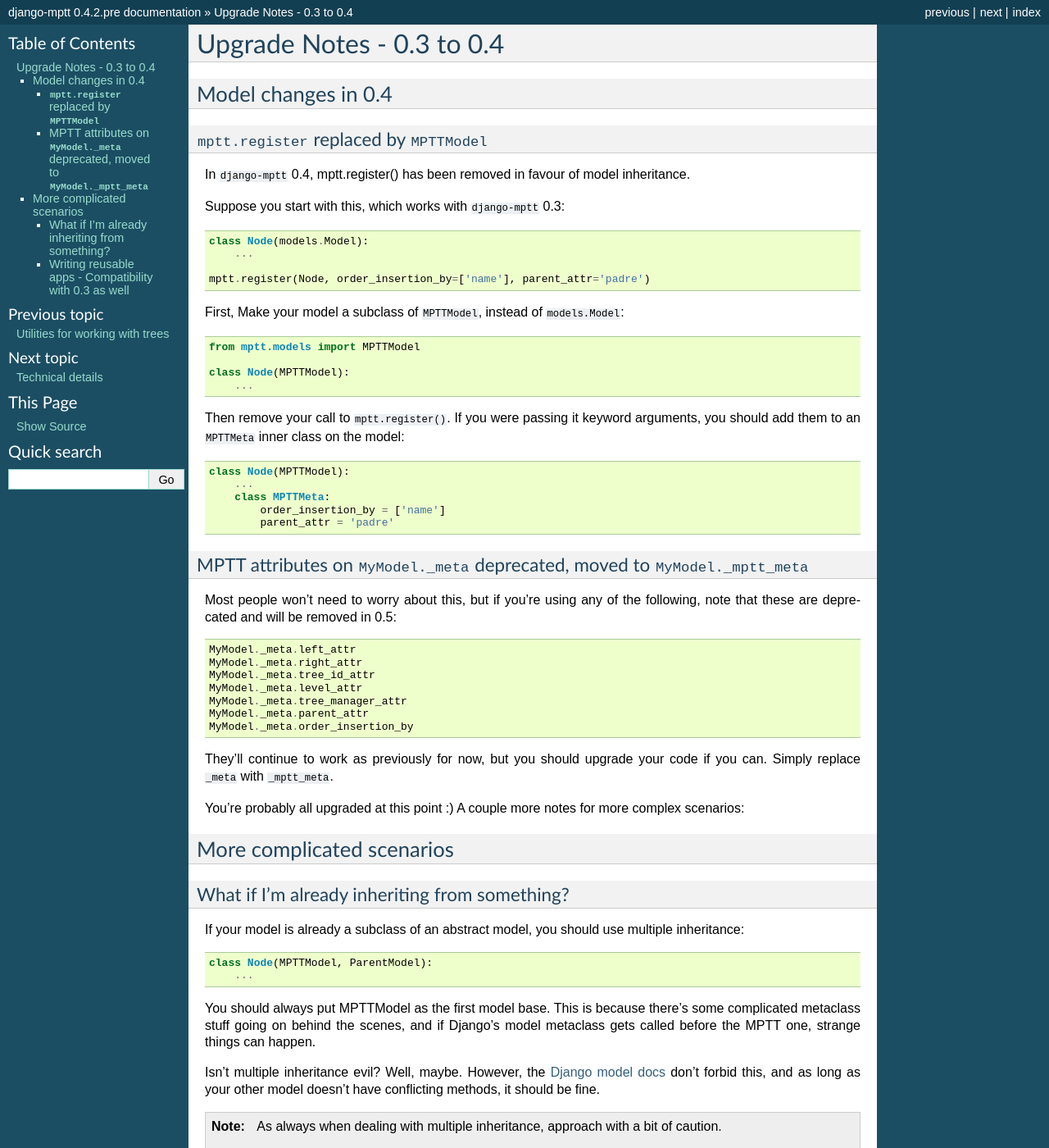
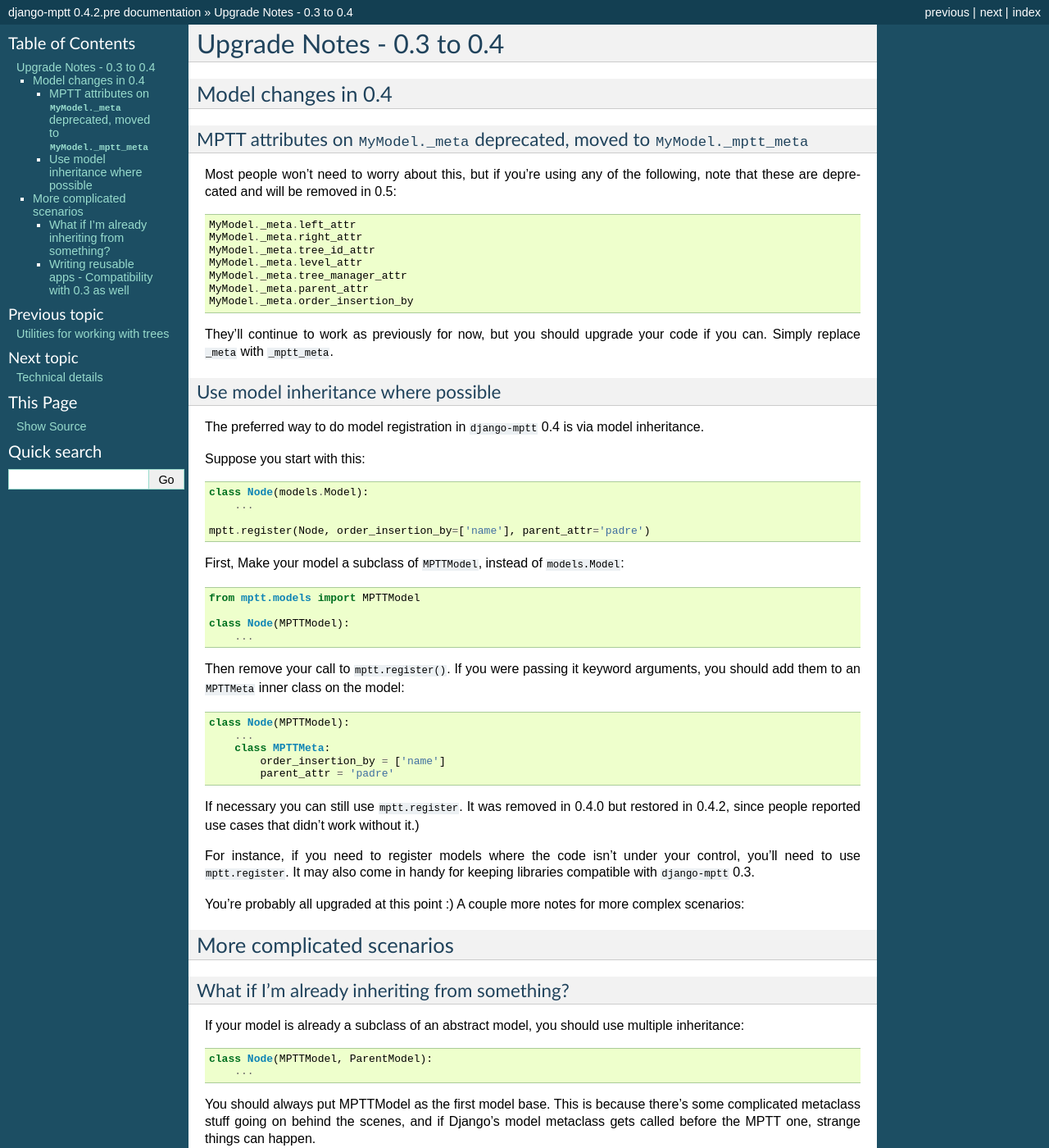
Before and after one commit to django-mptt/django-mptt, a Sphinx documentation site: the page built from docs/upgrade.txt, in a window 1280 px wide and 1400 px high. Shown: the whole window at 82% size. Built offline with Sphinx 7.4.7, drawn with Linux system fonts in a browser that asks for light colours.

Commit message:
add docs for mptt.register

```diff
--- a/docs/upgrade.txt
+++ b/docs/upgrade.txt
@@ -6,12 +6,28 @@
 Model changes in 0.4
 ====================
 
-``mptt.register`` replaced by ``MPTTModel``
--------------------------------------------
+MPTT attributes on ``MyModel._meta`` deprecated, moved to ``MyModel._mptt_meta``
+----------------------------------------------------------------------------------
 
-In ``django-mptt`` 0.4, mptt.register() has been removed in favour of model inheritance.
+Most people won't need to worry about this, but if you're using any of the following, note that these are deprecated and will be removed in 0.5::
 
-Suppose you start with this, which works with ``django-mptt`` 0.3::
+    MyModel._meta.left_attr
+    MyModel._meta.right_attr
+    MyModel._meta.tree_id_attr
+    MyModel._meta.level_attr
+    MyModel._meta.tree_manager_attr
+    MyModel._meta.parent_attr
+    MyModel._meta.order_insertion_by
+
+They'll continue to work as previously for now, but you should upgrade your code if you can. Simply replace ``_meta`` with ``_mptt_meta``.
+
+
+Use model inheritance where possible
+------------------------------------
+
+The preferred way to do model registration in ``django-mptt`` 0.4 is via model inheritance.
+
+Suppose you start with this::
 
     class Node(models.Model):
         ...
@@ -34,21 +50,10 @@
             order_insertion_by = ['name']
             parent_attr = 'padre'
 
-MPTT attributes on ``MyModel._meta`` deprecated, moved to ``MyModel._mptt_meta``
-----------------------------------------------------------------------------------
+If necessary you can still use ``mptt.register``. It was removed in 0.4.0 but restored in 0.4.2, since people reported use cases that didn't work without it.)
 
-Most people won't need to worry about this, but if you're using any of the following, note that these are deprecated and will be removed in 0.5::
-
-    MyModel._meta.left_attr
-    MyModel._meta.right_attr
-    MyModel._meta.tree_id_attr
-    MyModel._meta.level_attr
-    MyModel._meta.tree_manager_attr
-    MyModel._meta.parent_attr
-    MyModel._meta.order_insertion_by
-
-They'll continue to work as previously for now, but you should upgrade your code if you can. Simply replace ``_meta`` with ``_mptt_meta``.
-
+For instance, if you need to register models where the code isn't under your control, you'll need to use ``mptt.register``.
+It may also come in handy for keeping libraries compatible with ``django-mptt`` 0.3.
 
 You're probably all upgraded at this point :) A couple more notes for more complex scenarios:
 
```
Also changed, not shown: docs/models.txt (+17 -0 lines).
